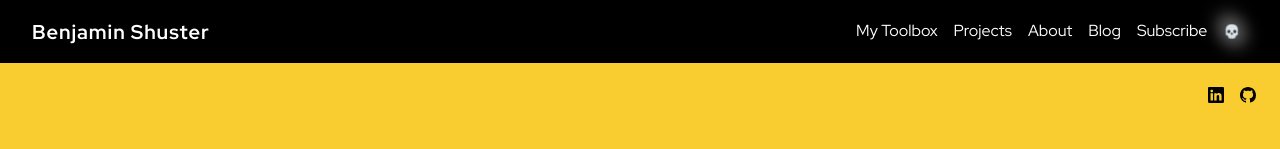
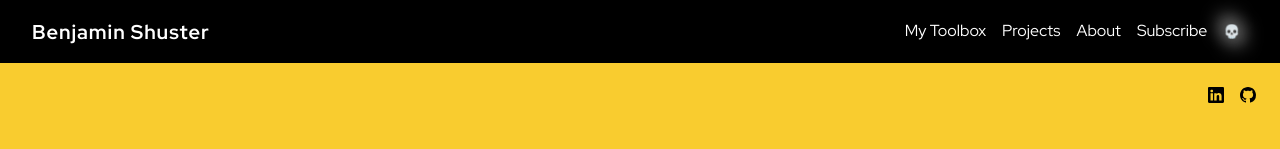
Before and after one commit to bentzi-shuster/webdev1_final_individual, a Next.js app: page / in a window 1280 px wide. Shown: the top 149 px of the page. Built offline with nearby package versions, Linux system fonts and the light colour scheme.

Commit message:
what blog ?

```diff
--- a/src/app/page.js
+++ b/src/app/page.js
@@ -6,7 +6,6 @@ import Projects from '@/components/ProjectsComponent/Projects'
 import About from '@/components/AboutComponent/About'
 import Subscribe from '@/components/SubscribeComponent/Subscribe'
 import Footer from '@/components/FooterComponent/Footer'
-import Blog from '@/components/BlogComponent/Blog'
 import  DividerBottom  from '@/components/divider/DividerBottom'
 import  DividerTop  from '@/components/divider/DividerTop'
 const CookieConsent  = dynamic(() => import('@/components/CookieConsent/Consent'), {
@@ -25,7 +24,6 @@ export default function Home() {
       <Projects />
       <About />
       <DividerBottom />
-      <Blog />
       <Subscribe />
       <Footer />
       <CookieConsent />
--- a/src/components/BlogComponent/Blog.jsx
+++ /dev/null
@@ -1,13 +0,0 @@
-import styles from "./blog.module.css"
-import { Comic_Neue,Red_Hat_Display } from 'next/font/google'
-const RHdisplay = Red_Hat_Display({subsets: ['latin'],weight: ["700","400"]})
-const ComicNeue = Comic_Neue({subsets: ['latin'],weight: ["700"]})
-const Blog = () => {
-    return (
-      // more complicated html here, will do this in another pull request
-      <>
-      <h2 className={ComicNeue.className} id="blog">Blog</h2>
-</>
-    );
-  };
-export default Blog;
--- a/src/components/NavComponent/Nav.jsx
+++ b/src/components/NavComponent/Nav.jsx
@@ -12,7 +12,6 @@ let links = [
   {name:"My Toolbox",href:"#toolbox"},
   {name:"Projects",href:"#projects"},
   {name:"About",href:"#about"},
-  {name:"Blog",href:"#blog"},
   {name:"Subscribe",href:"#subscribe"},
 ]
 let lastToggle = new Date().getTime()
```
Also changed, not shown: src/components/BlogComponent/blog.module.css (deleted).
